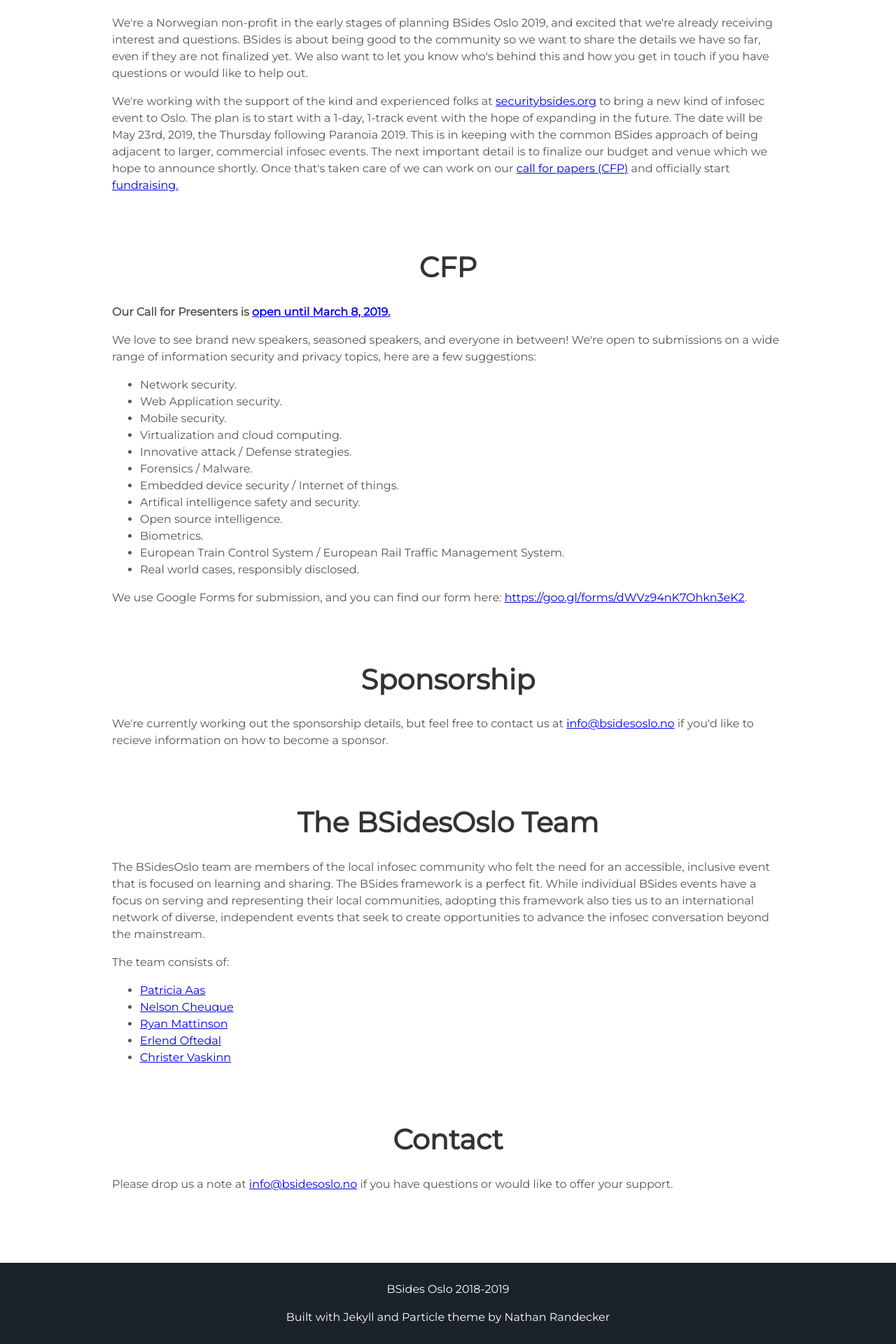
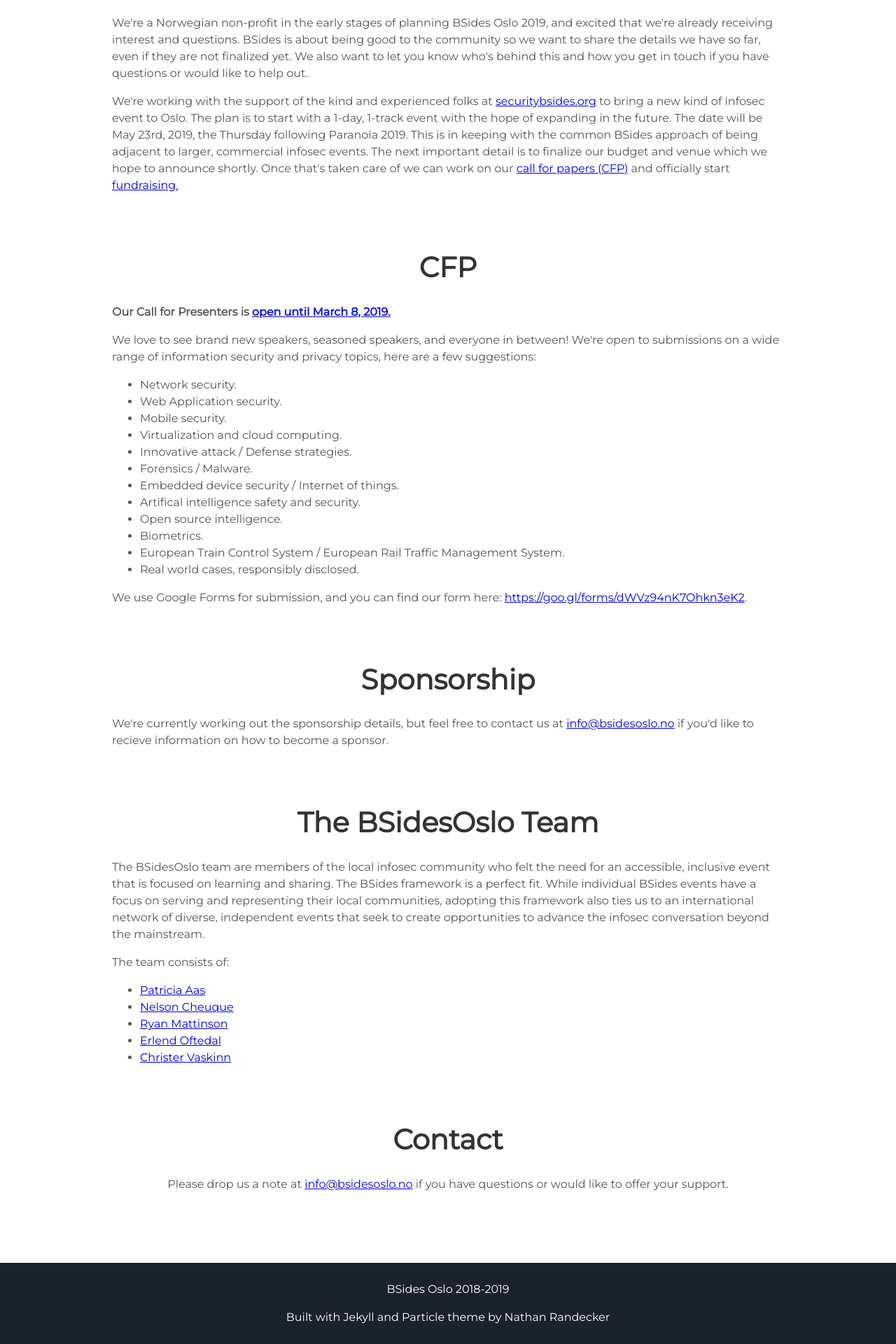
Before and after one commit to eoftedal/2019, a Jekyll site: the page built from index.html, in a window 1280 px wide. Shown: the part 1036-2956 px from the top of the page at 70% size. Built offline with Jekyll 4.4.1, drawn with Linux system fonts in a browser that asks for light colours.

Commit message:
Centered the contact text because short left aligned text didn't look good

```diff
--- a/index.html
+++ b/index.html
@@ -59,7 +59,7 @@
 </section>
 </div>
  <div class="user-details">
-   <section id="contact">
+   <section id="contact" style="text-align:center">
    <h1>Contact</h1>
 
    <p>Please drop us a note at <a href="mailto:{{site.email_info}}">{{site.email_info}}</a> if you have questions or would like to offer your support.</p>
```
